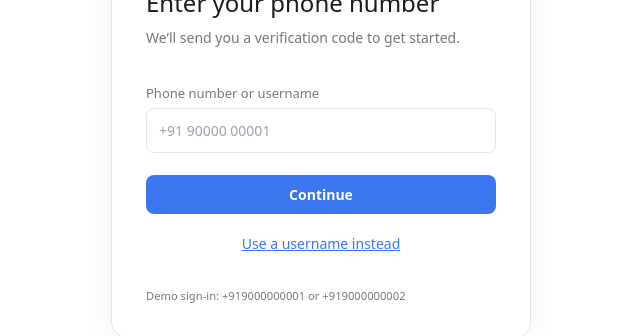
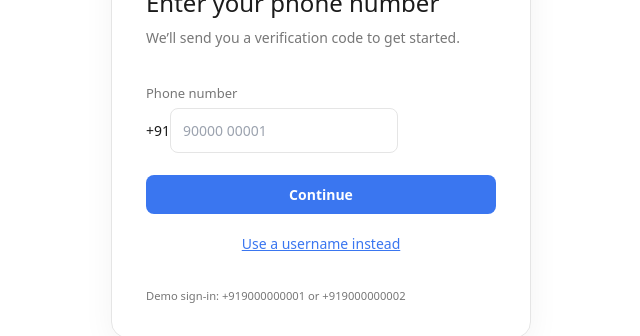
Before and after one commit to bhavukm007/Signal-Clone, a Next.js app in the folder frontend/: page /register in a window 1280 px wide. Shown: the part 273-609 px from the top of the page, without its empty margins (319-959 px from the left). Built offline with nearby package versions, Linux system fonts and the light colour scheme; no server answers.

Commit message:
fix: onboarding validation

```diff
--- a/frontend/src/app/(auth)/profile/page.tsx
+++ b/frontend/src/app/(auth)/profile/page.tsx
@@ -23,6 +23,8 @@ export default function Profile() {
   const [currentUser, setCurrentUser] = useState<User | null>(null);
   const router = useRouter();
   const setUser = useAuthStore((state) => state.setUser);
+  const trimmedName = name.trim();
+  const validName = trimmedName.length >= 2 && trimmedName.length <= 50;
 
   async function loadProfile() {
     setLoading(true);
@@ -44,7 +46,7 @@ export default function Profile() {
 
   async function submit(event?: React.FormEvent) {
     event?.preventDefault();
-    if (!name.trim() || busy) return;
+    if (!validName || busy) return;
     setBusy(true);
     setError('');
     setPhotoError(false);
@@ -91,9 +93,13 @@ export default function Profile() {
             label="Display name"
             value={name}
             onChange={(event) => setName(event.target.value)}
-            required
-            maxLength={80}
+            maxLength={50}
+            aria-invalid={Boolean(name && !validName)}
+            error={name && !validName ? 'Name must contain 2–50 non-blank characters.' : undefined}
           />
+          <small className="character-counter" aria-live="polite">
+            {trimmedName.length}/50
+          </small>
           <div className="profile-photo-picker">
             <span className="field-label">Profile photo (optional)</span>
             <Avatar
@@ -129,7 +135,7 @@ export default function Profile() {
             </button>
           </div>
           {error && <p role="alert">{error}</p>}
-          <Button type="submit" variant="primary" disabled={busy || !name.trim()}>
+          <Button type="submit" variant="primary" disabled={busy || !validName}>
             {busy ? 'Saving…' : error && !photoError ? 'Try again' : 'Continue to Signal'}
           </Button>
           {photoError && (
--- a/frontend/src/app/(auth)/register/page.tsx
+++ b/frontend/src/app/(auth)/register/page.tsx
@@ -5,7 +5,7 @@ import { useRouter } from 'next/navigation';
 import { Button } from '@/components/ui/Button';
 import { Input } from '@/components/ui/Input';
 import { authApi } from '@/lib/auth';
-import { normalizePhoneNumber, normalizePhoneOrUsername } from '@/lib/phone';
+import { normalizePhoneOrUsername } from '@/lib/phone';
 export default function Register() {
   const [identifier, setIdentifier] = useState('');
   const [busy, setBusy] = useState(false);
@@ -13,16 +13,24 @@ export default function Register() {
   const [error, setError] = useState('');
   const [usernameMode, setUsernameMode] = useState(false);
   const router = useRouter();
+  const formattedDigits = identifier
+    .replace(/\D/gu, '')
+    .replace(/^91(?=\d{10}$)/u, '')
+    .replace(/^0(?=\d{10}$)/u, '');
+  const phoneValid = /^[6-9]\d{9}$/u.test(formattedDigits);
+  const usernameValid = /^[a-zA-Z0-9_]{3,32}$/u.test(identifier.trim());
+  const canContinue = usernameMode ? usernameValid : phoneValid;
   async function submit(e: React.FormEvent) {
     e.preventDefault();
-    if (!identifier.trim()) return;
-    const numberLike = /^[+\d\s().-]+$/u.test(identifier.trim());
-    const canonical = normalizePhoneNumber(identifier);
-    if (!usernameMode && numberLike && !canonical) {
-      setError('Enter a valid phone number.');
+    if (!canContinue) {
+      setError(
+        usernameMode
+          ? 'Use 3–32 letters, numbers or underscores.'
+          : 'Enter a valid 10-digit Indian mobile number.',
+      );
       return;
     }
-    const normalized = usernameMode ? identifier.trim() : normalizePhoneOrUsername(identifier);
+    const normalized = usernameMode ? identifier.trim() : normalizePhoneOrUsername(formattedDigits);
     setBusy(true);
     setError('');
     try {
@@ -44,41 +52,76 @@ export default function Register() {
       <h1>Enter your phone number</h1>
       <p>We’ll send you a verification code to get started.</p>
       <form onSubmit={submit}>
+        {usernameMode ? (
           <Input
-          label="Phone number or username"
+            label="Username"
             autoComplete="username"
-          inputMode={usernameMode ? 'text' : 'tel'}
             value={identifier}
-          onChange={(e) => {
-            const value = e.target.value;
-            setIdentifier(value);
-            const numberLike = /^[+\d\s().-]+$/u.test(value.trim());
-            setError(
-              !usernameMode &&
-                numberLike &&
-                value.trim().length >= 8 &&
-                !normalizePhoneNumber(value)
-                ? 'Enter a valid phone number.'
-                : '',
-            );
+            onChange={(event) => {
+              setIdentifier(event.target.value);
+              setError('');
             }}
-          placeholder={usernameMode ? 'Username' : '+91 90000 00001'}
+            onBlur={() => {
+              if (identifier && !usernameValid)
+                setError('Use 3–32 letters, numbers or underscores.');
+            }}
+            placeholder="Username"
             error={error}
           />
-        <Button type="submit" variant="primary" disabled={busy || !identifier.trim()}>
-          {wakingUp
-            ? 'Waking up the server…'
-            : busy
-              ? 'Sending…'
-              : error
-                ? 'Try again'
-                : 'Continue'}
+        ) : (
+          <div className="input-field">
+            <span className="field-label">Phone number</span>
+            <div className="phone-entry">
+              <span className="phone-prefix" aria-label="Country code India">
+                +91
+              </span>
+              <input
+                id="phone-number"
+                className="text-input"
+                aria-label="Phone number"
+                aria-invalid={Boolean(error)}
+                autoComplete="tel-national"
+                inputMode="numeric"
+                value={identifier}
+                onChange={(event) => {
+                  const raw = event.target.value;
+                  if (/[a-z]/iu.test(raw)) {
+                    setError('Use digits only.');
+                    return;
+                  }
+                  const digits = raw
+                    .replace(/\D/gu, '')
+                    .replace(/^91(?=\d{10}$)/u, '')
+                    .replace(/^0(?=\d{10}$)/u, '')
+                    .slice(0, 10);
+                  setIdentifier(
+                    digits.length > 5 ? `${digits.slice(0, 5)} ${digits.slice(5)}` : digits,
+                  );
+                  setError('');
+                }}
+                onBlur={() => {
+                  if (identifier && !phoneValid)
+                    setError('Enter a valid 10-digit Indian mobile number starting with 6–9.');
+                }}
+                placeholder="90000 00001"
+              />
+            </div>
+            {error && (
+              <span className="input-error" role="alert">
+                {error}
+              </span>
+            )}
+          </div>
+        )}
+        <Button type="submit" variant="primary" disabled={busy || !canContinue}>
+          {wakingUp ? 'Waking up the server…' : busy ? 'Sending…' : 'Continue'}
         </Button>
         <button
           type="button"
           className="auth-secondary-link"
           onClick={() => {
             setUsernameMode((value) => !value);
+            setIdentifier('');
             setError('');
           }}
         >
```
Also changed, not shown: 2 other files (tests, documents, lock files or other folders). Lines whose indentation alone changed are shown as unchanged.
